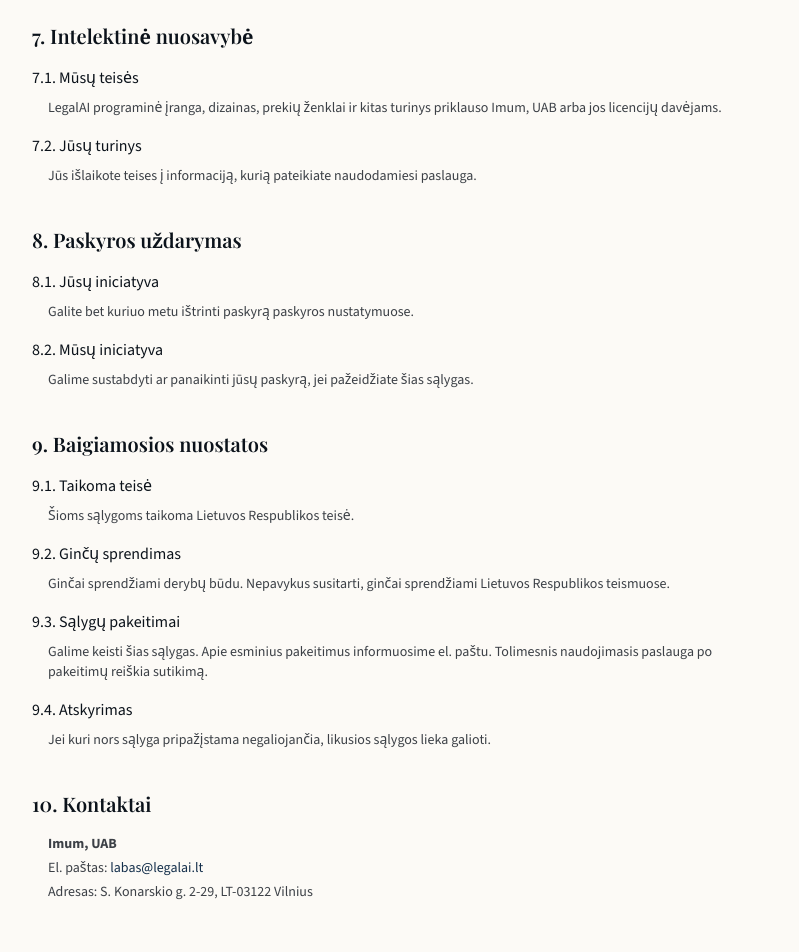
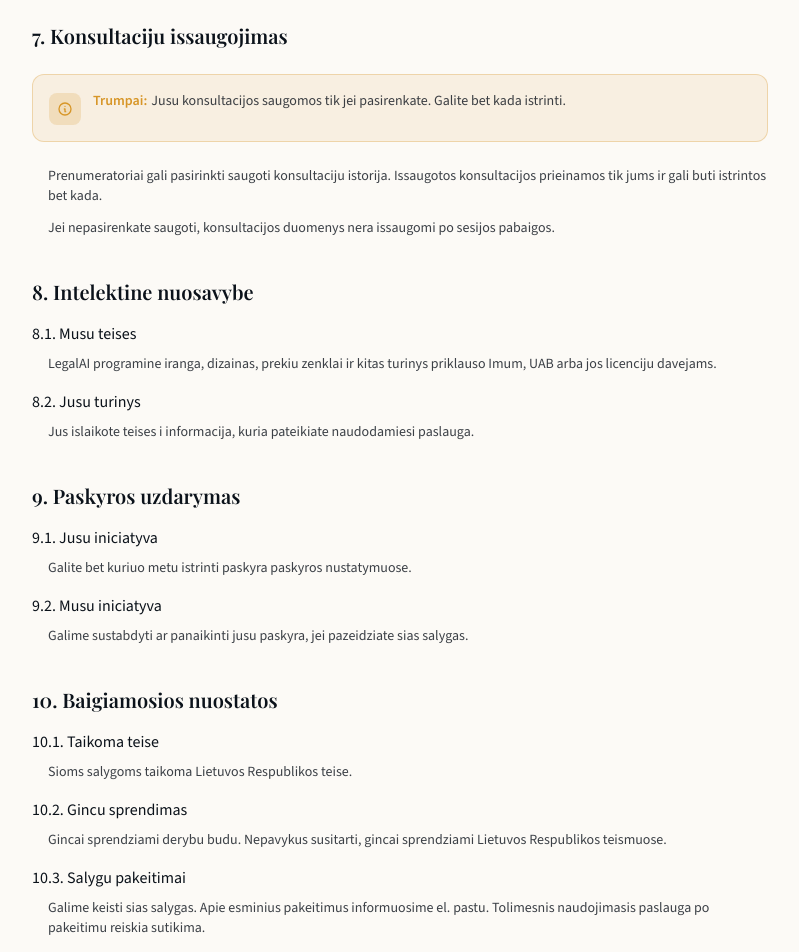
Before and after one commit to madutis/legalai, a Next.js app: page /terms in a window 1280 px wide. Shown: the part 3580-4532 px from the top of the page, without its empty margins (240-1039 px from the left). Built offline with nearby package versions, Linux system fonts and the light colour scheme; no server answers.

Commit message:
feat(08-05): update T&Cs and subscription modal with chat saving
- Add section 7 for konsultaciju issaugojimas in T&Cs
- Renumber subsequent sections (8-11)
- Add benefits list to SubscriptionModal with chat saving mention

```diff
--- a/src/app/terms/page.tsx
+++ b/src/app/terms/page.tsx
@@ -288,64 +288,82 @@ export default function TermsPage() {
             </p>
           </section>
 
-          {/* Section 7 */}
-          <section className="mb-10">
-            <h2 className="font-serif text-xl font-semibold mb-4">7. Intelektinė nuosavybė</h2>
+          {/* Section 7 - Consultation saving */}
+          <section id="konsultaciju-issaugojimas" className="mb-10">
+            <h2 className="font-serif text-xl font-semibold mb-4">7. Konsultaciju issaugojimas</h2>
 
-            <h3 className="font-medium text-base mb-2 mt-4">7.1. Mūsų teisės</h3>
-            <p className="text-sm text-foreground/80 ml-4">
-              LegalAI programinė įranga, dizainas, prekių ženklai ir kitas turinys priklauso Imum, UAB arba jos licencijų davėjams.
-            </p>
+            <TldrBox>
+              Jusu konsultacijos saugomos tik jei pasirenkate. Galite bet kada istrinti.
+            </TldrBox>
 
-            <h3 className="font-medium text-base mb-2 mt-4">7.2. Jūsų turinys</h3>
-            <p className="text-sm text-foreground/80 ml-4">
-              Jūs išlaikote teises į informaciją, kurią pateikiate naudodamiesi paslauga.
-            </p>
+            <div className="space-y-3 text-foreground/80 text-sm ml-4">
+              <p>
+                Prenumeratoriai gali pasirinkti saugoti konsultaciju istorija. Issaugotos konsultacijos prieinamos tik jums ir gali buti istrintos bet kada.
+              </p>
+              <p>
+                Jei nepasirenkate saugoti, konsultacijos duomenys nera issaugomi po sesijos pabaigos.
+              </p>
+            </div>
           </section>
 
           {/* Section 8 */}
           <section className="mb-10">
-            <h2 className="font-serif text-xl font-semibold mb-4">8. Paskyros uždarymas</h2>
+            <h2 className="font-serif text-xl font-semibold mb-4">8. Intelektine nuosavybe</h2>
 
-            <h3 className="font-medium text-base mb-2 mt-4">8.1. Jūsų iniciatyva</h3>
+            <h3 className="font-medium text-base mb-2 mt-4">8.1. Musu teises</h3>
             <p className="text-sm text-foreground/80 ml-4">
-              Galite bet kuriuo metu ištrinti paskyrą paskyros nustatymuose.
+              LegalAI programine iranga, dizainas, prekiu zenklai ir kitas turinys priklauso Imum, UAB arba jos licenciju davejams.
             </p>
 
-            <h3 className="font-medium text-base mb-2 mt-4">8.2. Mūsų iniciatyva</h3>
+            <h3 className="font-medium text-base mb-2 mt-4">8.2. Jusu turinys</h3>
             <p className="text-sm text-foreground/80 ml-4">
-              Galime sustabdyti ar panaikinti jūsų paskyrą, jei pažeidžiate šias sąlygas.
+              Jus islaikote teises i informacija, kuria pateikiate naudodamiesi paslauga.
             </p>
           </section>
 
           {/* Section 9 */}
           <section className="mb-10">
-            <h2 className="font-serif text-xl font-semibold mb-4">9. Baigiamosios nuostatos</h2>
+            <h2 className="font-serif text-xl font-semibold mb-4">9. Paskyros uzdarymas</h2>
 
-            <h3 className="font-medium text-base mb-2 mt-4">9.1. Taikoma teisė</h3>
+            <h3 className="font-medium text-base mb-2 mt-4">9.1. Jusu iniciatyva</h3>
             <p className="text-sm text-foreground/80 ml-4">
-              Šioms sąlygoms taikoma Lietuvos Respublikos teisė.
+              Galite bet kuriuo metu istrinti paskyra paskyros nustatymuose.
             </p>
 
-            <h3 className="font-medium text-base mb-2 mt-4">9.2. Ginčų sprendimas</h3>
+            <h3 className="font-medium text-base mb-2 mt-4">9.2. Musu iniciatyva</h3>
             <p className="text-sm text-foreground/80 ml-4">
-              Ginčai sprendžiami derybų būdu. Nepavykus susitarti, ginčai sprendžiami Lietuvos Respublikos teismuose.
-            </p>
-
-            <h3 className="font-medium text-base mb-2 mt-4">9.3. Sąlygų pakeitimai</h3>
-            <p className="text-sm text-foreground/80 ml-4">
-              Galime keisti šias sąlygas. Apie esminius pakeitimus informuosime el. paštu. Tolimesnis naudojimasis paslauga po pakeitimų reiškia sutikimą.
-            </p>
-
-            <h3 className="font-medium text-base mb-2 mt-4">9.4. Atskyrimas</h3>
-            <p className="text-sm text-foreground/80 ml-4">
-              Jei kuri nors sąlyga pripažįstama negaliojančia, likusios sąlygos lieka galioti.
+              Galime sustabdyti ar panaikinti jusu paskyra, jei pazeidziate sias salygas.
             </p>
           </section>
 
           {/* Section 10 */}
           <section className="mb-10">
-            <h2 className="font-serif text-xl font-semibold mb-4">10. Kontaktai</h2>
+            <h2 className="font-serif text-xl font-semibold mb-4">10. Baigiamosios nuostatos</h2>
+
+            <h3 className="font-medium text-base mb-2 mt-4">10.1. Taikoma teise</h3>
+            <p className="text-sm text-foreground/80 ml-4">
+              Sioms salygoms taikoma Lietuvos Respublikos teise.
+            </p>
+
+            <h3 className="font-medium text-base mb-2 mt-4">10.2. Gincu sprendimas</h3>
+            <p className="text-sm text-foreground/80 ml-4">
+              Gincai sprendziami derybu budu. Nepavykus susitarti, gincai sprendziami Lietuvos Respublikos teismuose.
+            </p>
+
+            <h3 className="font-medium text-base mb-2 mt-4">10.3. Salygu pakeitimai</h3>
+            <p className="text-sm text-foreground/80 ml-4">
+              Galime keisti sias salygas. Apie esminius pakeitimus informuosime el. pastu. Tolimesnis naudojimasis paslauga po pakeitimu reiskia sutikima.
+            </p>
+
+            <h3 className="font-medium text-base mb-2 mt-4">10.4. Atskyrimas</h3>
+            <p className="text-sm text-foreground/80 ml-4">
+              Jei kuri nors salyga pripazistama negaliojancia, likusios salygos lieka galioti.
+            </p>
+          </section>
+
+          {/* Section 11 */}
+          <section className="mb-10">
+            <h2 className="font-serif text-xl font-semibold mb-4">11. Kontaktai</h2>
             <div className="text-sm text-foreground/80 ml-4 space-y-1">
               <p><strong>Imum, UAB</strong></p>
               <p>El. paštas: <a href="mailto:labas@legalai.lt" className="text-primary hover:underline">labas@legalai.lt</a></p>
--- a/src/components/subscription/SubscriptionModal.tsx
+++ b/src/components/subscription/SubscriptionModal.tsx
@@ -114,8 +114,26 @@ export function SubscriptionModal({
           </p>
         </div>
 
+        {/* Benefits */}
+        <div className="px-6 pt-4 pb-2">
+          <ul className="grid grid-cols-2 gap-x-2 gap-y-1.5 text-sm text-muted-foreground">
+            <li className="flex items-center gap-1.5">
+              <svg className="w-3.5 h-3.5 text-gold flex-shrink-0" fill="none" viewBox="0 0 24 24" stroke="currentColor" strokeWidth="2">
+                <path strokeLinecap="round" strokeLinejoin="round" d="M5 13l4 4L19 7" />
+              </svg>
+              <span>Neribotos konsultacijos</span>
+            </li>
+            <li className="flex items-center gap-1.5">
+              <svg className="w-3.5 h-3.5 text-gold flex-shrink-0" fill="none" viewBox="0 0 24 24" stroke="currentColor" strokeWidth="2">
+                <path strokeLinecap="round" strokeLinejoin="round" d="M5 13l4 4L19 7" />
+              </svg>
+              <span>Konsultaciju issaugojimas</span>
+            </li>
+          </ul>
+        </div>
+
         {/* Plan selection */}
-        <div className="p-6 space-y-3">
+        <div className="p-6 pt-3 space-y-3">
           {/* Monthly option */}
           <button
             type="button"
```
